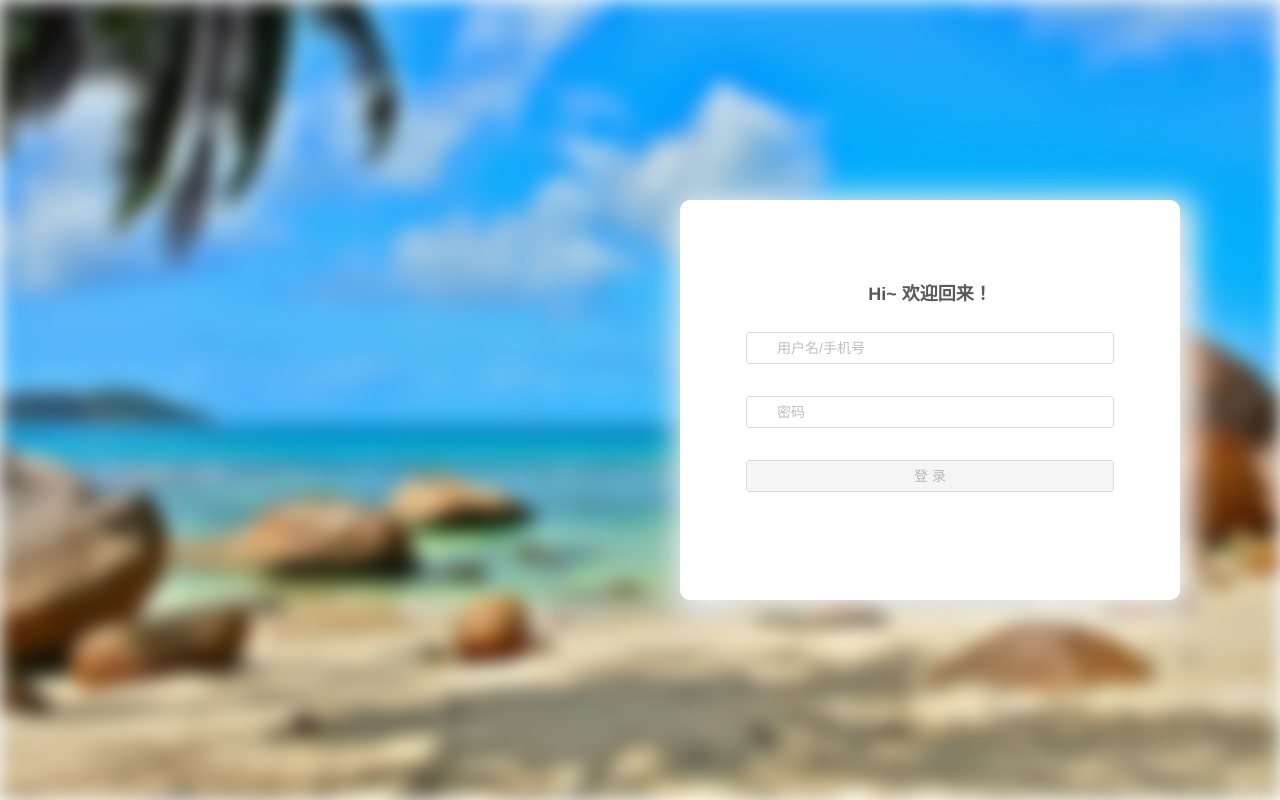
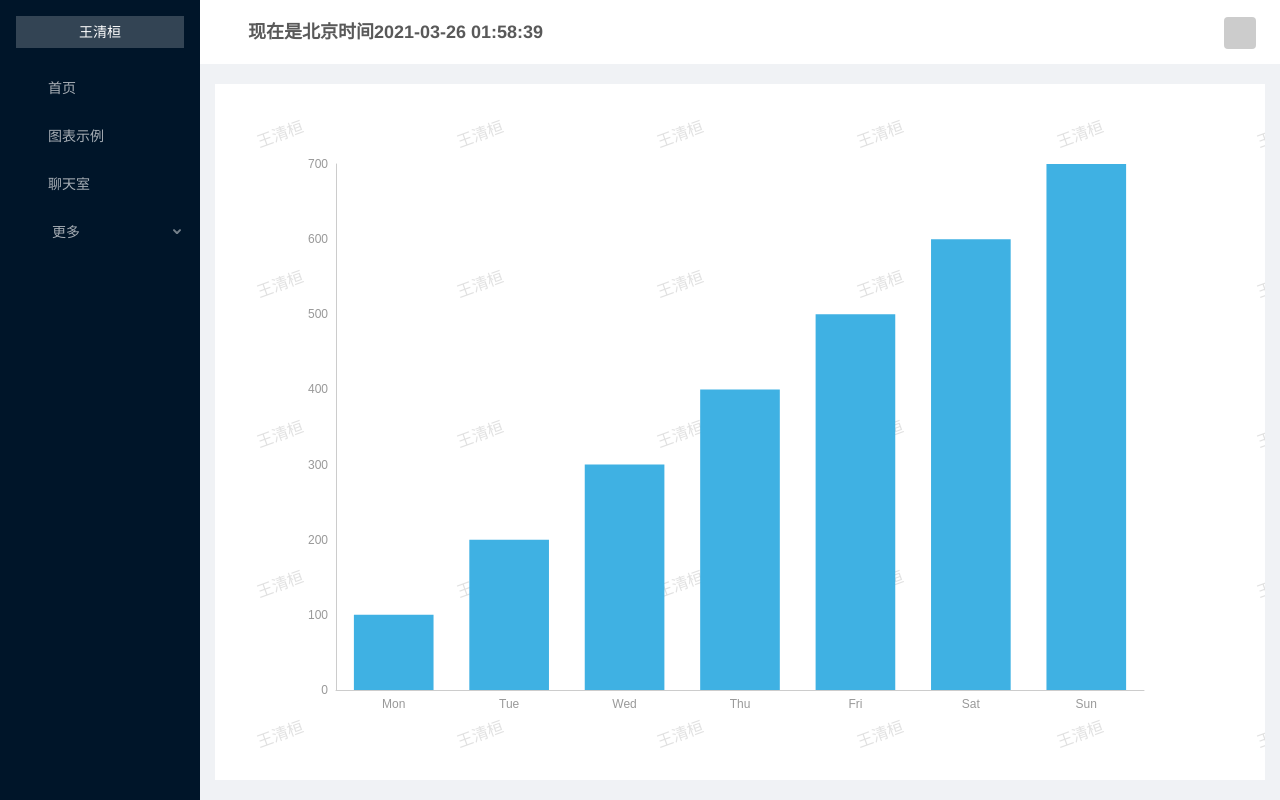
Before and after one commit to wwm9213/my-demo-skeleton, a Vue app: page /#/echartsDemo in a window 1280 px wide. Before the commit this address led to /#/login. Built offline with nearby package versions, Linux system fonts and the light colour scheme; sample sign-in values are in the browser's storage.

Commit message:
调整代码

```diff
--- a/package.json
+++ b/package.json
@@ -30,9 +30,11 @@
     "nodemon": "^2.0.7",
     "npm-check": "^5.9.2",
     "npm-run-all": "^4.1.5",
+    "pdfjs-dist": "^2.7.570",
     "prettier": "^1.19.1",
     "sass-loader": "^8.0.2",
     "uglifyjs-webpack-plugin": "^2.2.0",
+    "vue-pdf": "^4.2.0",
     "vue-template-compiler": "^2.6.11",
     "ws": "^7.4.4"
   },
--- a/src/directive/waterMarker.js
+++ b/src/directive/waterMarker.js
@@ -12,12 +12,12 @@
 
 function addWaterMarker(str, parentNode, font, textColor) {
   // 水印文字，父元素，字体，文字颜色
-  var can = document.createElement("canvas");
+  const can = document.createElement("canvas");
   parentNode.appendChild(can);
   can.width = 200;
   can.height = 150;
   can.style.display = "none";
-  var cans = can.getContext("2d");
+  const cans = can.getContext("2d");
   cans.rotate((-20 * Math.PI) / 180);
   cans.font = font || "16px Microsoft JhengHei";
   cans.fillStyle = textColor || "rgba(180, 180, 180, 0.3)";
@@ -28,7 +28,7 @@ function addWaterMarker(str, parentNode, font, textColor) {
 }
 
 const waterMarker = {
-  bind: function(el, binding) {
+  bind: function (el, binding) {
     addWaterMarker(
       binding.value.text,
       el,
--- a/src/router/index.js
+++ b/src/router/index.js
@@ -1,7 +1,7 @@
 /*
  * @Date: 2021-04-09 11:06:25
  * @Author: wwm
- * @LastEditTime: 2021-04-16 15:36:53
+ * @LastEditTime: 2021-04-19 15:20:19
  * @LastEditors: wwm
  * @Description: ...
  */
@@ -75,6 +75,8 @@ router.beforeEach((to, from, next) => {
     } else {
       next();
     }
+  } else if (to.path === '/login' && token) {
+    next('/');
   } else {
     next();
   }
--- a/src/utils/index.js
+++ b/src/utils/index.js
@@ -6,7 +6,7 @@ export const createUUID = () => {
   if (window.performance && typeof window.performance.now === "function") {
     d += performance.now(); //use high-precision timer if available
   }
-  var uuid = "xxxxxxxx-xxxx-4xxx-yxxx-xxxxxxxxxxxx".replace(/[xy]/g, function(
+  var uuid = "xxxxxxxx-xxxx-4xxx-yxxx-xxxxxxxxxxxx".replace(/[xy]/g, function (
     c
   ) {
     var r = (d + Math.random() * 16) % 16 | 0;
@@ -20,17 +20,17 @@ export const createUUID = () => {
 export const storage = {
   get() {
     return (
-      (window.sessionStorage.getItem("tokenInfo") &&
-        JSON.parse(window.sessionStorage.getItem("tokenInfo"))) ||
+      (window.localStorage.getItem("tokenInfo") &&
+        JSON.parse(window.localStorage.getItem("tokenInfo"))) ||
       false
     );
   },
   set(data) {
-    window.sessionStorage.setItem("tokenInfo", JSON.stringify(data));
+    window.localStorage.setItem("tokenInfo", JSON.stringify(data));
   },
   del() {
     return new Promise(res => {
-      window.sessionStorage.removeItem("tokenInfo");
+      window.localStorage.removeItem("tokenInfo");
       res(true);
     });
   }
--- a/src/views/Home/index.vue
+++ b/src/views/Home/index.vue
@@ -1,7 +1,7 @@
 <!--
  * @Date: 2021-04-09 11:06:25
  * @Author: wwm
- * @LastEditTime: 2021-04-16 15:34:56
+ * @LastEditTime: 2021-04-19 15:09:05
  * @LastEditors: wwm
  * @Description: ...
 -->
```
Also changed, not shown: src/views/ChatRoom/WsConfig.js (+7 -0 lines).
